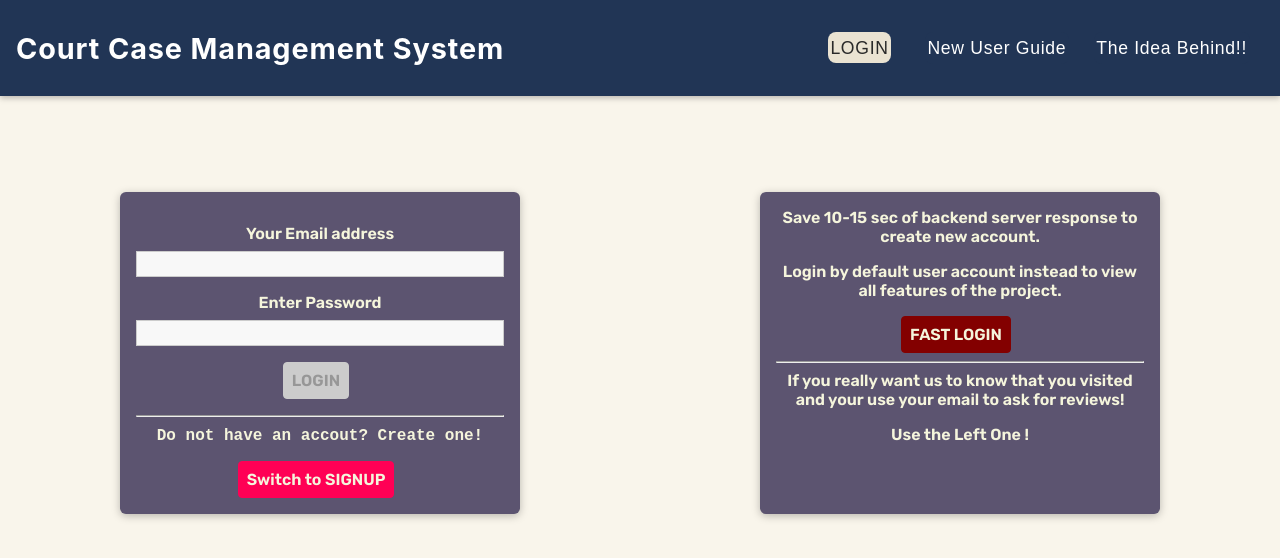
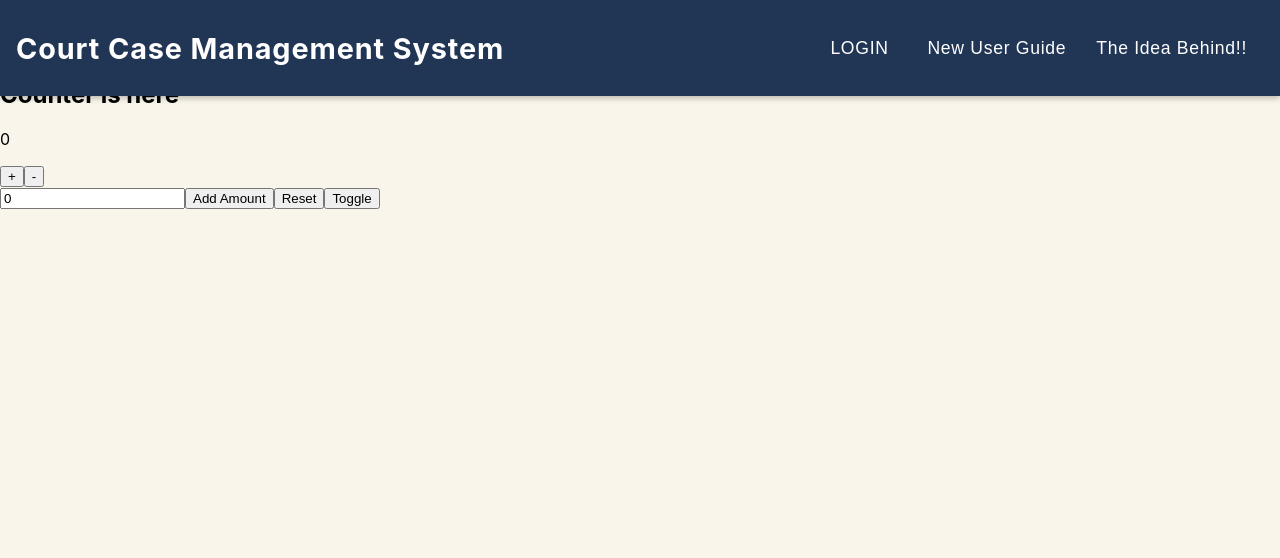
Before and after one commit to Aakash-mishra2/LegalFlow-digital-court-react-application, a React (Create React App) app: page /counter in a window 1280 px wide. Before the commit this address led to /. Shown: the top 558 px of the page. Built offline with nearby package versions, Linux system fonts and the light colour scheme; no server answers; a web font is replaced by a local one.

Commit message:
changed login

```diff
--- a/src/App.js
+++ b/src/App.js
@@ -36,7 +36,7 @@ const App = () => {
       routes = (
       <Routes>
         <Route path="/allParties" element={<Navigate to="/" />} />
-        <Route path="/counter" element={<Navigate to="/" />} />
+        <Route path="/counter" element={<Counter />} />
         <Route path="/cases/new" element={<Navigate to="/" />} />
         <Route path="/:uid/cases" element={<Navigate to="/" />} />
         <Route path="/update/:caseID" element={<Navigate to="/" />} />
--- a/src/citizens/pages/Authenticate.js
+++ b/src/citizens/pages/Authenticate.js
@@ -193,9 +193,6 @@ const Authenticate = () => {
                 ))
                 }
                 > FAST LOGIN </Button>
-                <hr />
-                <p> If you really want us to know that you visited and your use your email to ask for reviews!</p>
-                <p> Use the Left One ! </p>
             </Card>
             </div>
         </React.Fragment>
--- a/src/features/counter/Counter.js
+++ b/src/features/counter/Counter.js
@@ -16,6 +16,7 @@ const Counter = () => {
   };
   return (
       <section>
+      <h1>Counter is here</h1>
         {showCounter && <p>{count}</p>}
         <div>
           <button onClick={() => dispatch(increment())}>+</button>
--- a/src/features/counter/counterSlice.js
+++ b/src/features/counter/counterSlice.js
@@ -2,9 +2,15 @@ import { createSlice } from "@reduxjs/toolkit";
 const initialState = {
     count: 0,
     showCounter: true,
+    allCounter: [
+        {
+            value: 0,
+            name: '',
+        }
+    ]
 };
 export const counterSlice = createSlice({
-    name: 'counter',
+    name: 'numberCounter',
     initialState,
     reducers: {
         increment: (state) => {
--- a/src/shared/Navigation/styles/Navlinks.css
+++ b/src/shared/Navigation/styles/Navlinks.css
@@ -61,7 +61,7 @@
     font-size: 1.1rem;
   }
 
-  .nav-links li {
+  .nav-links li{
     margin: 0 0.4rem;
   }
 
```
